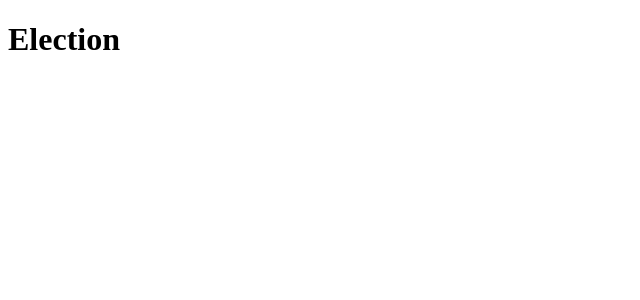
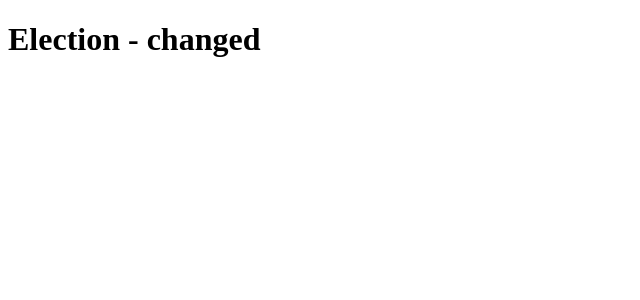
Before and after one commit to team-3-binar-fsw-msib-6/24001085-km6--bcr-ch7-fe, a React (Vite) app: page /election in a window 1280 px wide. Shown: the top 300 px of the page, without its empty margins (0-640 px from the left). Built offline with nearby package versions, Linux system fonts and the light colour scheme.

Commit message:
feature : election

```diff
--- a/package.json
+++ b/package.json
@@ -10,7 +10,9 @@
     "preview": "vite preview"
   },
   "dependencies": {
+    "bootstrap": "^5.3.3",
     "react": "^18.2.0",
+    "react-bootstrap": "^2.10.2",
     "react-dom": "^18.2.0",
     "react-router-dom": "^6.23.0"
   },
--- a/src/pages/Election.jsx
+++ b/src/pages/Election.jsx
@@ -1,5 +1,5 @@
 const Election = () => {
-  return <h1>Election</h1>;
+  return <h1>Election - changed</h1>;
 };
 
 export default Election;
```
Also changed, not shown: vercel.json (added), 2 other files (tests, documents, lock files or other folders).
